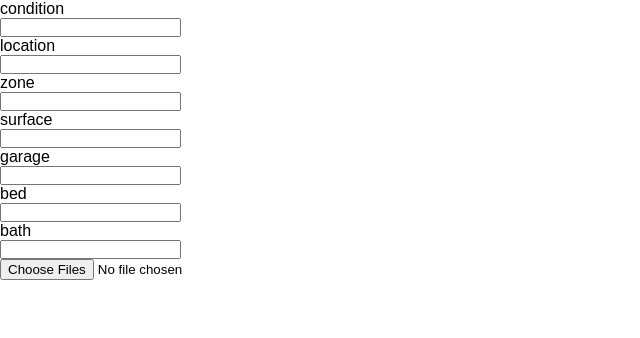
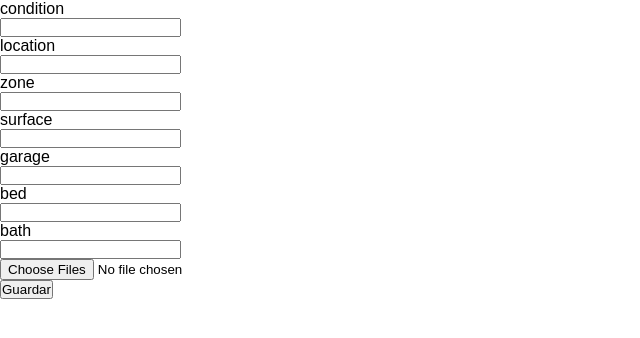
Before and after one commit to manudiiez/watermark, a React (Vite) app: page / in a window 1280 px wide. Shown: the top 338 px of the page, without its empty margins (0-640 px from the left). Built offline with nearby package versions, Linux system fonts and the light colour scheme.

Commit message:
form reload

```diff
--- a/src/components/Form.jsx
+++ b/src/components/Form.jsx
@@ -1,17 +1,39 @@
-import React from 'react'
+import React, { useState } from 'react'
+import { ImageUploader } from './ImageUploader';
 
-const Form = ({ formStructure, handleTextChange }) => {
+const Form = ({ formStructure, templateImageUrl, onSubmit }) => {
+    const [formData, setFormData] = useState(formStructure);
+    const [imageUrls, setImageUrls] = useState([]);
+
+    const handleTextChange = (e) => {
+        const { name, value } = e.target;
+        const newTextInputs = formData.map(input => {
+            if (input.name === name) {
+                return { ...input, value: value }
+            }
+            return input
+        })
+        setFormData(newTextInputs)
+    };
+
+    const handleSubmit = (e) => {
+        e.preventDefault()
+        onSubmit(formData, imageUrls)
+    }
+
     return (
-        <div>
+        <form onSubmit={handleSubmit}>
             {
-                formStructure.map((inputData, index) => (
+                formData.map((inputData, index) => (
                     <div key={index} >
                         <p>{inputData.name}</p>
                         <input type="text" name={inputData.name} data-x={inputData.x} data-y={inputData.y} data-size={inputData.fontSize} value={inputData.value} onChange={handleTextChange} />
                     </div>
                 ))
             }
-        </div>
+            <ImageUploader setImageUrls={setImageUrls} imageUrls={imageUrls} templateImageUrl={templateImageUrl} />
+            <button type='submit'>Guardar</button>
+        </form>
     )
 }
 
--- a/src/components/ImageUploader.jsx
+++ b/src/components/ImageUploader.jsx
@@ -1,7 +1,7 @@
-import React from 'react';
+import React, { useState } from 'react';
 import { ImageContainer } from './ImageContainer';
 
-export const ImageUploader = ({ setImageUrls, imageUrls, templateImageUrl, textInputs }) => {
+export const ImageUploader = ({ setImageUrls, imageUrls, templateImageUrl }) => {
     const handleFileChange = (event) => {
         const files = event.target.files;
         const urls = Array.from(files).map(file => ({
@@ -11,16 +11,9 @@ export const ImageUploader = ({ setImageUrls, imageUrls, templateImageUrl, textI
         setImageUrls(urls);
     };
 
-    const removeImage = (idToRemove) => {
-        setImageUrls(prevUrls => prevUrls.filter(image => image.id !== idToRemove));
-    };
-
     return (
         <div>
             <input type="file" multiple accept="image/*" onChange={handleFileChange} />
-            {imageUrls.map((image) => (
-                <ImageContainer key={image.id} image={image} templateImageUrl={templateImageUrl} removeImage={removeImage} />
-            ))}
         </div>
     );
 };
--- a/src/components/TemplateManager.jsx
+++ b/src/components/TemplateManager.jsx
@@ -1,15 +1,16 @@
 import React from 'react';
-import { ImageUploader } from './ImageUploader';
 import { useCanvasProcessor } from '../hooks/useCanvasProcessor';
 import Form from './Form';
+import { ImageContainer } from './ImageContainer';
 
 const TemplateManager = ({ templateImageUrl, formStructure }) => {
-    const { setImageUrls, handleTextChange, imageUrls, textInputs } = useCanvasProcessor(templateImageUrl, formStructure);
-
+    const { setTextInputs, saveForm, removeImage, textInputs, imageUrls } = useCanvasProcessor(templateImageUrl, formStructure);
     return (
         <div>
-            <Form formStructure={textInputs} handleTextChange={handleTextChange} />
-            <ImageUploader setImageUrls={setImageUrls} imageUrls={imageUrls} templateImageUrl={templateImageUrl} textInputs={textInputs} />
+            <Form formStructure={textInputs} setTextInputs={setTextInputs} templateImageUrl={templateImageUrl} onSubmit={saveForm} />
+            {imageUrls.map((image) => (
+                <ImageContainer key={image.id} image={image} templateImageUrl={templateImageUrl} removeImage={removeImage} />
+            ))}
         </div>
     );
 };
--- a/src/hooks/useCanvasProcessor.js
+++ b/src/hooks/useCanvasProcessor.js
@@ -80,20 +80,21 @@ export const useCanvasProcessor = (templateImageUrl, formStructure) => {
         });
     };
 
-    const handleTextChange = (e) => {
-        const { name, value } = e.target;
-        const newTextInputs = textInputs.map(input => {
-            if (input.name === name) {
-                return { ...input, value: value }
-            }
-            return input
-        })
-        setTextInputs(newTextInputs)
+    const saveForm = (formData, imageUrls) => {
+        setImageUrls(imageUrls)
+        setTextInputs(formData)
+    }
+
+    const removeImage = (idToRemove) => {
+        setImageUrls(prevUrls => prevUrls.filter(image => image.id !== idToRemove));
     };
+
 
     return {
         setImageUrls,
-        handleTextChange,
+        setTextInputs,
+        saveForm,
+        removeImage,
         imageUrls,
         textInputs,
     };
```
